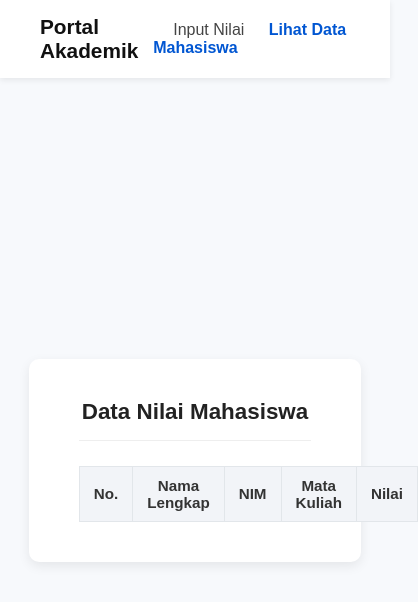
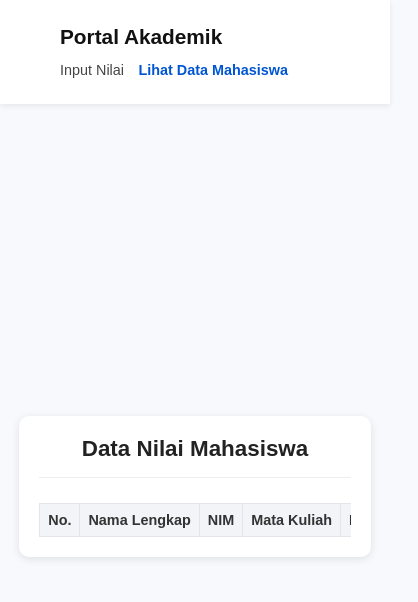
Before and after one commit to jihannabillah/RPL-Aplikasi-Input-Nilai-Mahasiswa, a plain HTML site: page lihat-data.html in a window 390 px wide. Shown: the whole page, 418 px wide, since content can reach past the window. Drawn offline with Linux system fonts and the light colour scheme; no server answers.

Commit message:
Mengumpulkan Tugas

```diff
--- a/css/style.css
+++ b/css/style.css
@@ -199,3 +199,61 @@ form select:focus {
 .table-nilai tr:hover {
   background-color: #f0f6ff;
 }
+
+/* ===============================
+   RESPONSIVE UNTUK TAMPILAN HP
+   =============================== */
+@media (max-width: 768px) {
+
+  /* Navbar jadi dua baris agar muat di layar HP */
+  .nav-container {
+    flex-direction: column;
+    align-items: flex-start;
+    padding: 10px 20px;
+  }
+
+  .nav-links {
+    margin-top: 8px;
+  }
+
+  .nav-links a {
+    display: inline-block;
+    margin: 5px 10px 0 0;
+    font-size: 0.9rem;
+  }
+
+  /* Form dan tabel agar menyesuaikan lebar layar */
+  .form-box,
+  .table-box {
+    width: 100%;
+    max-width: 95%;
+    padding: 20px;
+    box-shadow: 0 2px 8px rgba(0, 0, 0, 0.1);
+  }
+
+  /* Input, select, dan tombol agar nyaman di HP */
+  form input,
+  form select,
+  .btn-primary {
+    font-size: 0.9rem;
+    padding: 10px;
+  }
+
+  /* Tabel biar bisa di-scroll horizontal */
+  .table-nilai {
+    display: block;
+    overflow-x: auto;
+    white-space: nowrap;
+  }
+
+  .table-nilai th,
+  .table-nilai td {
+    font-size: 0.9rem;
+    padding: 8px;
+  }
+
+  /* Agar isi halaman tidak terlalu rapat ke pinggir layar */
+  .main-container {
+    padding: 10px;
+  }
+}
```
